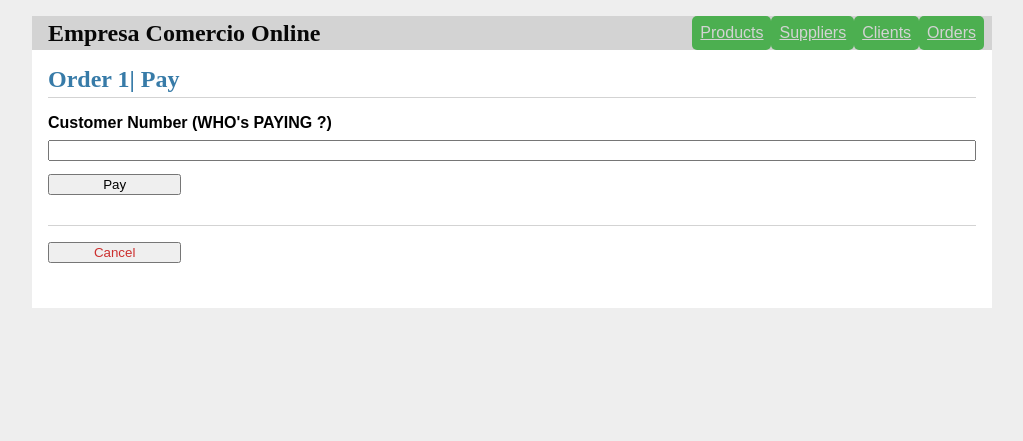
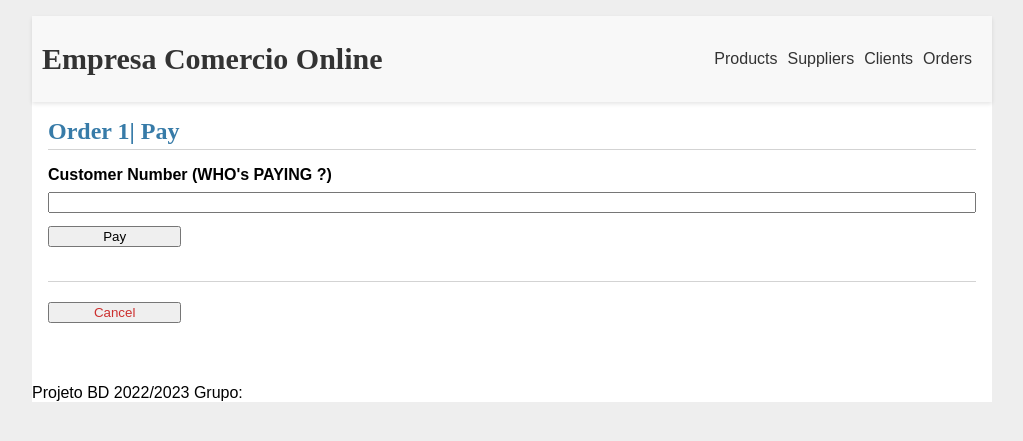
Before and after one commit to joaodrmacas/Postgres-DB, a Flask app: page /orders/1/pay in a window 1280 px wide. Shown: the top 441 px of the page, without its empty margins (128-1151 px from the left). Run offline with Flask 3, Linux system fonts and the light colour scheme; some libraries are stand-ins or nearby versions.

Commit message:
the only one

```diff
--- a/app/app.py
+++ b/app/app.py
@@ -378,14 +378,13 @@ def product_delete(product_sku):
 @app.route("/supplier/<int:page_number>", methods=("GET","POST,"))
 def supplier_index(page_number=1):
     error  = None
-
     query = request.args.get('query')
-    error = query
+    isSearch= False
     if error is not None:
             flash(error)
     limit = 5  # Set the limit to the desired number of items per page
     offset = (page_number - 1) * limit  # Calculate the offset based on the current page number
-    if not query:
+    if not query or query==" ":
         with pool.connection() as conn:
             with conn.cursor(row_factory=namedtuple_row) as cur:
                 supliers = cur.execute(
@@ -399,9 +398,10 @@ def supplier_index(page_number=1):
                 ).fetchall()
                 log.debug(f"Found {cur.rowcount} rows.")
     else:
+        isSearch=True
         with pool.connection() as conn:
             with conn.cursor(row_factory=namedtuple_row) as cur:
-                supliers = cur.execute("SELECT sku, address, name, tin,date FROM supplier WHERE name LIKE %s OR tin LIKE %s",  ('%' + query + '%', '%' + query + '%')
+                supliers = cur.execute("SELECT sku, address, name, tin,date FROM supplier WHERE LOWER(name) LIKE LOWER(%s) OR tin LIKE %s",  ('%' + query + '%', '%' + query + '%')
                 ).fetchall()
                 log.debug(f"Found {cur.rowcount} rows.")
 
@@ -411,7 +411,8 @@ def supplier_index(page_number=1):
         and not request.accept_mimetypes["text/html"]
     ):
         return jsonify(supliers)
-    return render_template("supply/index.html",supliers=supliers,page_number=page_number)
+    numberSearch = len(supliers)
+    return render_template("supply/index.html",supliers=supliers,page_number=page_number,isSearch=isSearch,query=query,numberSearch=numberSearch)
 
 
 @app.route("/supplier/<supplier_name>/update", methods=("GET",))
--- a/app/static/style.css
+++ b/app/static/style.css
@@ -37,31 +37,44 @@ nav {
   padding: 0 0.5rem;
 }
 
-nav h1 {
-  flex: auto;
-  margin: 0;
+/* Rest of the CSS styles */
+nav {
+  background-color: #f8f8f8;
+  padding: 10px;
+  box-shadow: 0 2px 4px rgba(0, 0, 0, 0.1);
+  display: flex;
+  justify-content: space-between;
+  align-items: center;
 }
 
-nav h1 a {
+h1 a {
+  color: #333;
   text-decoration: none;
-  padding: 0.25rem 0.5rem;
+  font-size: 30px;
+  font-weight: bold;
+  margin-right: 20px;
 }
 
-nav ul {
-  display: flex;
-  list-style: none;
+ul {
+  list-style-type: none;
   margin: 0;
   padding: 0;
 }
 
-nav ul li a,
-nav ul li span,
-header .action {
-  display: block;
-  padding: 0.5rem;
-  color: lightgray;
-  background-color: #4CAF50;
-  border-radius: 5px;
+li {
+  display: inline-block;
+  margin-right: 10px;
+}
+
+li a {
+  color: #333;
+  text-decoration: none;
+  font-size: 16px;
+  transition: color 0.3s ease;
+}
+
+li a:hover {
+  color: #4CAF50;
 }
 
 .content {
@@ -148,3 +161,120 @@ input[type=submit] {
   align-self: start;
   min-width: 10em;
 }
+
+/* Button styles */
+.search-form {
+  display: flex;
+  align-items: left;
+  margin-bottom: 20px;
+}
+
+.search-input {
+  width: 200px;
+  padding: 8px;
+  border: 1px solid #ccc;
+  border-radius: 4px;
+  font-size: 14px;
+
+}
+
+.search-reset {
+  padding: 4px 4px;
+  background-color: #4CAF50;
+  color: #fff;
+  border: none;
+  border-radius: 4px;
+  cursor: pointer;
+  font-size: 14px;
+  width: 80px;
+  /* Adjust the width to your desired size */
+
+}
+
+.search-submit {
+  padding: 8px 12px;
+  background-color: #4CAF50;
+  color: #fff;
+  border: none;
+  border-radius: 4px;
+  cursor: pointer;
+  font-size: 14px;
+}
+
+.search-submit:hover {
+  background-color: #45a049;
+}
+
+.search-submit:focus {
+  outline: none;
+}
+
+.search-submit:active {
+  background-color: #3e8942;
+}
+
+a.action {
+  display: inline-block;
+  padding: 10px 20px;
+  background-color: transparent;
+  color: #fff;
+  text-decoration: none;
+  border-radius: 4px;
+}
+
+a.action:hover {
+  color: #4CAF50;
+}
+
+a.action:focus {
+  outline: none;
+}
+
+a.action:active {
+  background-color: transparent;
+}
+
+.post {
+  margin-bottom: 20px;
+  padding: 10px;
+  border: 1px solid #ccc;
+  border-radius: 4px;
+  background-color: #f8f8f8;
+}
+
+.post header {
+  display: flex;
+  align-items: center;
+  justify-content: space-between;
+  margin-bottom: 10px;
+}
+
+.post header h1 {
+  font-size: 24px;
+  margin-bottom: 5px;
+}
+
+.post .about {
+  font-style: italic;
+  color: #777;
+}
+
+.post .body {
+  margin-top: 10px;
+}
+
+.action {
+  padding: 8px 16px;
+  background-color: #4CAF50;
+  color: #fff;
+  border: none;
+  border-radius: 4px;
+  font-size: 14px;
+  text-decoration: none;
+}
+
+hr {
+  border: none;
+  border-top: 1px solid lightgray;
+  margin: 20px 0;
+}
--- a/app/templates/base.html
+++ b/app/templates/base.html
@@ -20,3 +20,8 @@
   {% endfor %}
   {% block content %}{% endblock %}
 </section>
+<footer>
+  <p>
+    Projeto BD 2022/2023 Grupo: </p>
+</footer>
+<p></p>
```
Also changed, not shown: app/templates/supply/index.html (+22 -9 lines), app/static/searchIcon.png (added). Lines whose indentation alone changed are shown as unchanged.
